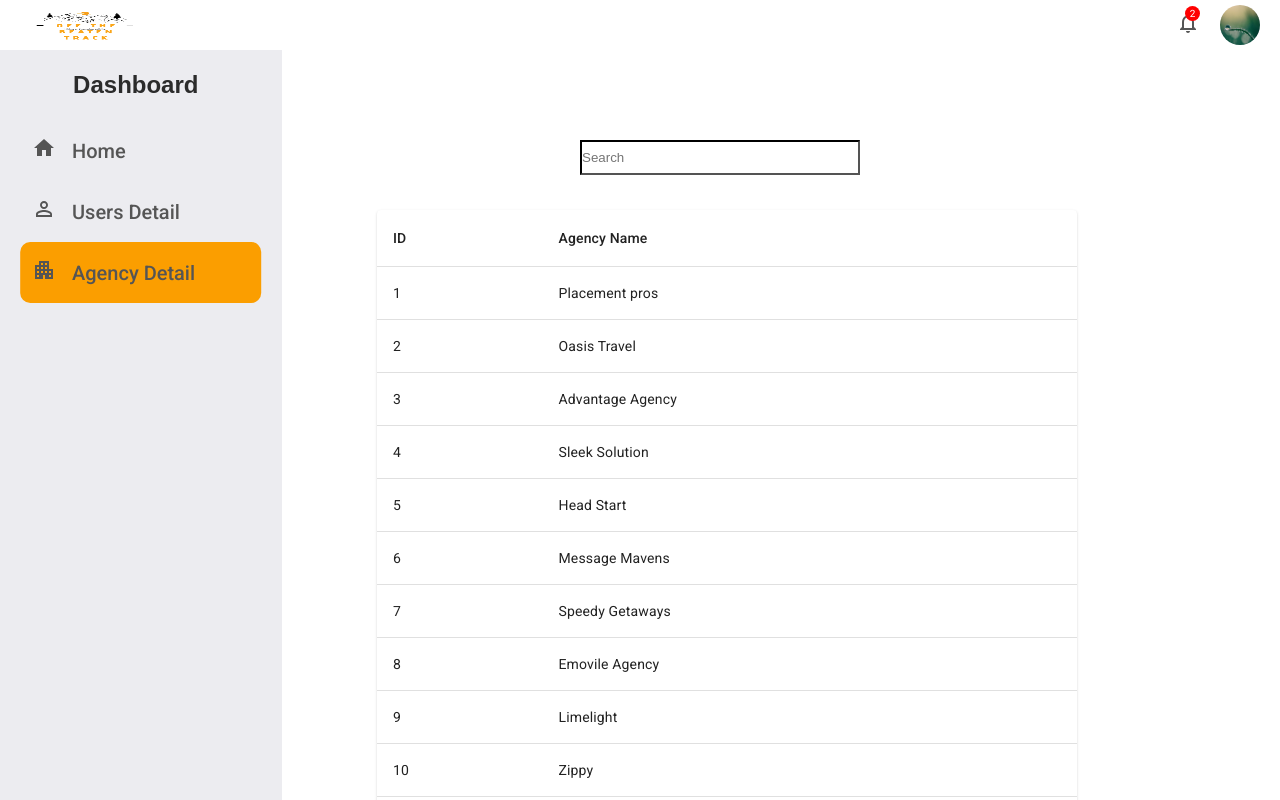
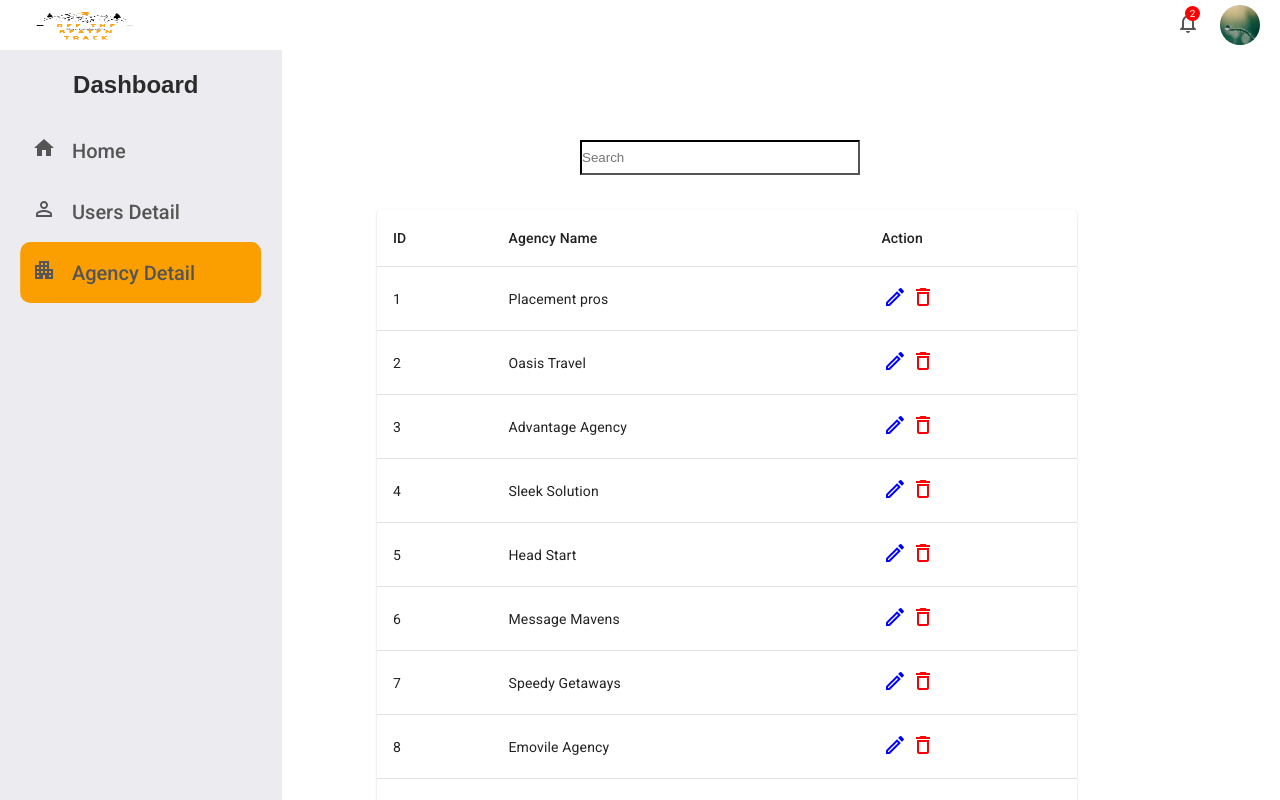
Before and after one commit to MianMArslan/fyp-admin-portal, a React (Create React App) app: page /AgencyDetail in a window 1280 px wide. Shown: the top 800 px of the page. Built offline with nearby package versions, Linux system fonts and the light colour scheme; a web font is replaced by a local one.

Commit message:
edit or delete btn

```diff
--- a/src/components/Admin Component/Agency/agency.css
+++ b/src/components/Admin Component/Agency/agency.css
@@ -25,3 +25,15 @@
   border-color: black;
   margin-left: 30%;
 }
+.editbtn {
+  background-color: transparent;
+  border-color: transparent;
+  cursor: pointer;
+  color: blue;
+}
+.deletebtn {
+  background-color: transparent;
+  border-color: transparent;
+  cursor: pointer;
+  color: red;
+}
--- a/src/components/Admin Component/Agency/index.js
+++ b/src/components/Admin Component/Agency/index.js
@@ -8,6 +8,7 @@ import TableHead from "@mui/material/TableHead";
 import TableRow from "@mui/material/TableRow";
 import Paper from "@mui/material/Paper";
 import {AgencyName} from "../mockdata";
+import { DeleteOutlined, EditOutlined } from "@mui/icons-material";
 
 
 const AgencyDetail = () => {
@@ -29,6 +30,7 @@ const [search , setSearch] =  useState('')
           <TableRow>
             <TableCell>ID</TableCell>
             <TableCell>Agency Name</TableCell>
+            <TableCell>Action</TableCell>
           </TableRow>
         </TableHead>
         <TableBody>
@@ -38,7 +40,21 @@ const [search , setSearch] =  useState('')
             ).map((row) => (
             <TableRow>
               <TableCell>{row.id}</TableCell>
-              <TableCell className="tableCell" key = {row.id}>{row.agencyname}</TableCell>
+              <TableCell className = "tableCell" key = {row.id}>{row.agencyname}</TableCell>
+              <TableCell>
+                    <button
+                      className="editbtn"
+                      title='Edit'
+                    >
+                      <EditOutlined />
+                    </button>
+                    <button
+                      className="deletebtn"
+                      title="Delete"
+                    >
+                      <DeleteOutlined />
+                    </button>
+                  </TableCell>
             </TableRow>
           ))}
         </TableBody>
--- a/src/components/Admin Component/Users/index.js
+++ b/src/components/Admin Component/Users/index.js
@@ -7,7 +7,9 @@ import TableContainer from "@mui/material/TableContainer";
 import TableHead from "@mui/material/TableHead";
 import TableRow from "@mui/material/TableRow";
 import Paper from "@mui/material/Paper";
-import {User} from "../mockdata"
+import {User} from "../mockdata";
+import { DeleteOutlined, EditOutlined } from "@mui/icons-material";
+
 
 const UserDetail = () => {
 
@@ -28,6 +30,7 @@ const [search , setSearch] =  useState('')
           <TableRow>
             <TableCell>ID</TableCell>
             <TableCell>User Name</TableCell>
+            <TableCell>Action</TableCell>
           </TableRow>
         </TableHead>
         <TableBody>
@@ -38,6 +41,20 @@ const [search , setSearch] =  useState('')
             <TableRow>
               <TableCell>{row.id}</TableCell>
               <TableCell className="tableCell" key = {row.id}>{row.username}</TableCell>
+              <TableCell>
+                    <button
+                      className="editbtn"
+                      title='Edit'
+                    >
+                      <EditOutlined />
+                    </button>
+                    <button
+                      className="deletebtn"
+                      title="Delete"
+                    >
+                      <DeleteOutlined />
+                    </button>
+                  </TableCell>
             </TableRow>
           ))}
         </TableBody>
--- a/src/components/Admin Component/Users/user.css
+++ b/src/components/Admin Component/Users/user.css
@@ -25,3 +25,15 @@
   border-color: black;
   margin-left: 30%;
 }
+.editbtn {
+  background-color: transparent;
+  border-color: transparent;
+  cursor: pointer;
+  color: blue;
+}
+.deletebtn {
+  background-color: transparent;
+  border-color: transparent;
+  cursor: pointer;
+  color: red;
+}
```
Lines whose indentation alone changed are shown as unchanged.
